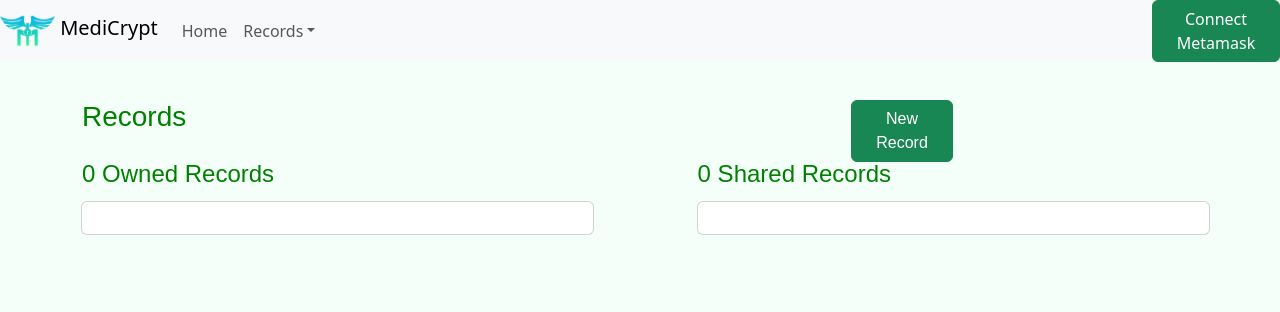
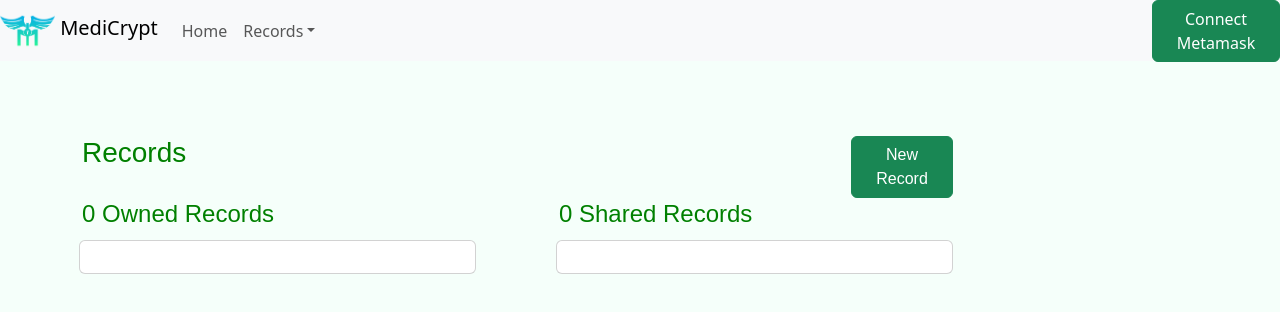
Before and after one commit to MKarloPilares/MediCrypt, a React (Vite) app: page /RecList in a window 1280 px wide. Shown: the top 312 px of the page. Built offline with nearby package versions, Linux system fonts and the light colour scheme.

Commit message:
Transfer to Laptop

```diff
--- a/src/Components/Buttons/NewRecordButton.css
+++ b/src/Components/Buttons/NewRecordButton.css
@@ -8,6 +8,7 @@
 .recList-button-newRecord {
   position: absolute;
   left: 61vw;
+  top: 2vh;
   width: 8vw
 }
 
--- a/src/Components/Pages/RecordsList.css
+++ b/src/Components/Pages/RecordsList.css
@@ -1,36 +1,39 @@
 .row-records {
-  position: relative;
-  bottom: 180px;
+  position: absolute;
+  bottom: 55vh;
+  width: 69vw;
   height: 30vh;
 }
 
 .records-heading {
+  position: absolute;
+  top: 2vh;
   margin-bottom: 30px;
 }
 
 .ownedRecords-heading{
   position: absolute;
-  top: 25%;
+  top: 10vh;
 }
 
 .card-ownedRecords {
   position: absolute;
   width: 45%;
-  top: 42%;
+  top: 15vh;
   left: 1%;
 }
 
 .sharedRecords-heading {
   position: absolute;
   left: 54%;
-  top: 25%;
+  top: 10vh;
 }
 
 .card-sharedRecords {
   position: absolute;
   width: 45%;
   left: 55%;
-  top: 42%
+  top: 15vh;
 }
 
 .button-share-access {
--- a/src/main.css
+++ b/src/main.css
@@ -11,9 +11,10 @@
 
 .main-body {
   overflow-y: auto;
+  overflow-x: hidden;
   display: flex;
   background: mintcream;
-  position: fixed;
+  position: absolute;
   width: 100%;
   height: 20px;
   bottom: 0px;
@@ -242,6 +243,11 @@
   border-radius: 15px;
   overflow-y: auto;
   padding-left: 1vw;
+  scrollbar-width: none;
+}
+
+.add-image-container::-webkit-scrollbar {
+  display: none;
 }
 
 .display-image-container {
@@ -255,6 +261,11 @@
   border-radius: 15px;
   overflow-y: auto;
   padding-left: 1vw;
+  scrollbar-width: none;
+}
+
+.display-image-container::-webkit-scrollbar {
+  display: none;
 }
 
 @media (max-width: 768px) {
```
